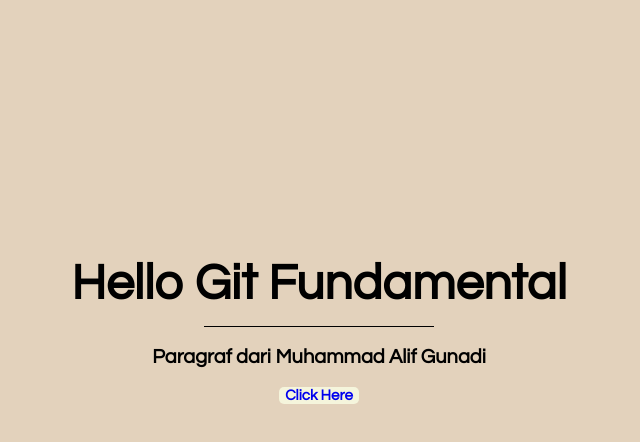
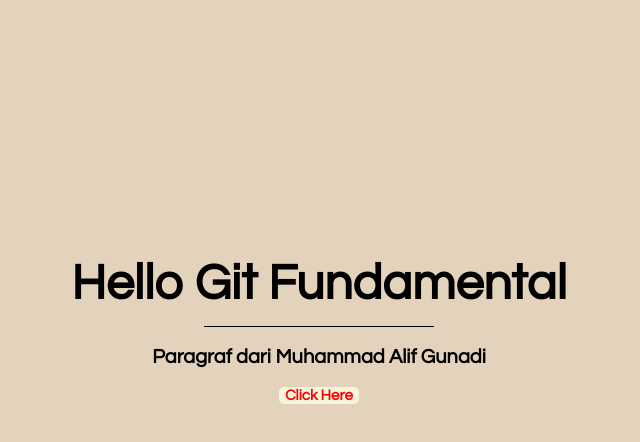
Before and after one commit to alifgunadi/git-GUI, a plain HTML site: page index.html in a window 1280 px wide. In both pictures the pointer is over the link "Click Here". Shown: the full height of the page, 321-961 px from the left. Drawn offline with Linux system fonts and the light colour scheme.

Commit message:
edit button hover

```diff
--- a/style.css
+++ b/style.css
@@ -18,6 +18,11 @@
 
 .a {
     text-decoration: none;
+    color: black;
+}
+
+.a :hover {
+    color: rgb(255, 0, 0);
 }
 
 .head-content {
```
